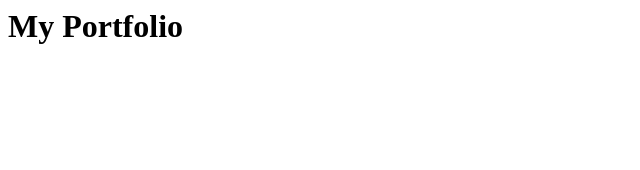
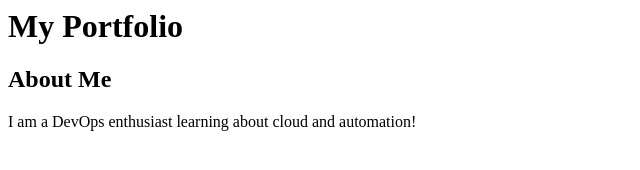
Before and after one commit to Iszzmail/DevOps-Training, a plain HTML site: page index.html in a window 1280 px wide. Shown: the whole page, without its empty margins (0-640 px from the left). Drawn offline with Linux system fonts and the light colour scheme.

Commit message:
feat: Add about me section

```diff
--- a/index.html
+++ b/index.html
@@ -1 +1,3 @@
 <h1>My Portfolio</h1>
+<h2>About Me</h2>
+<p>I am a DevOps enthusiast learning about cloud and automation!</p>
```
